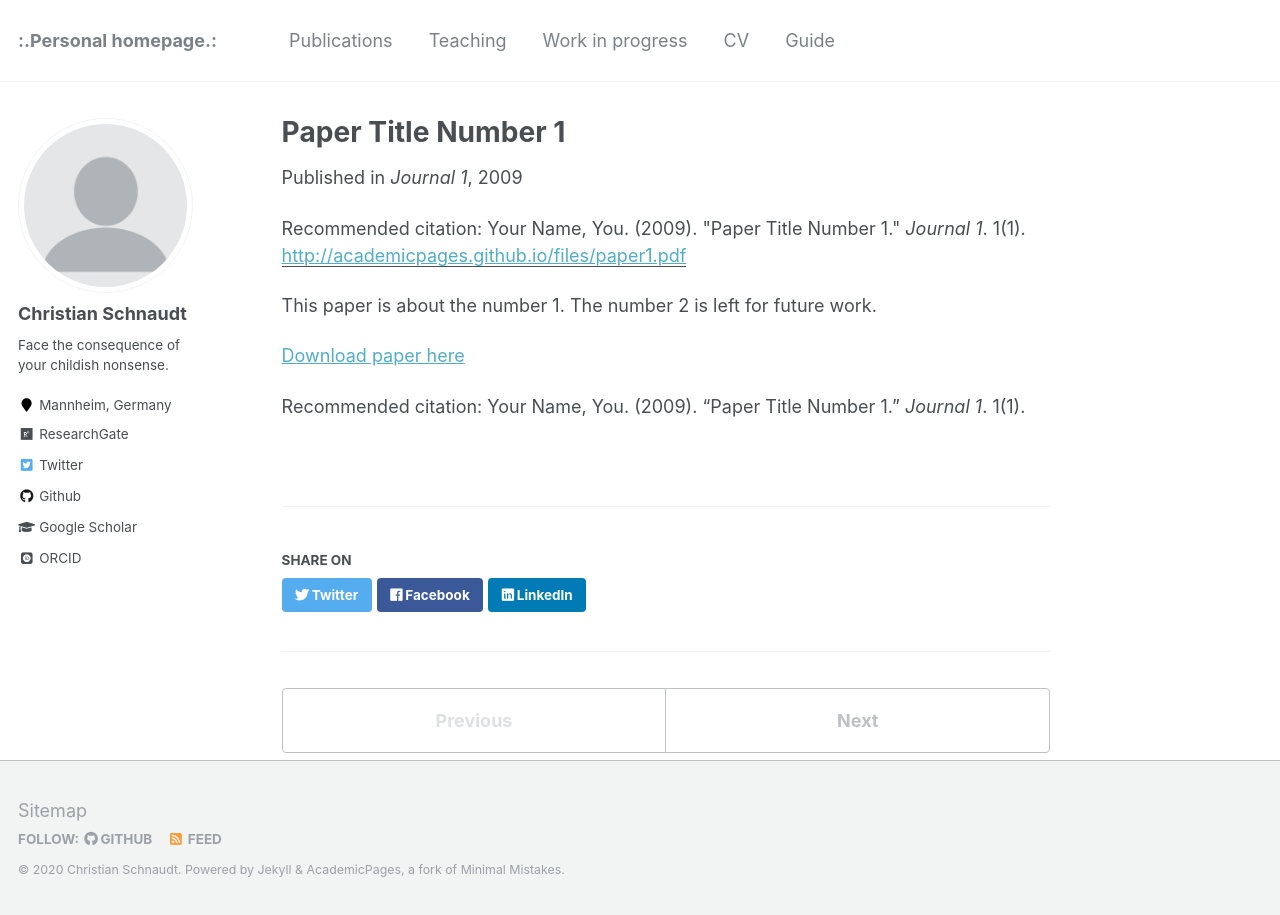
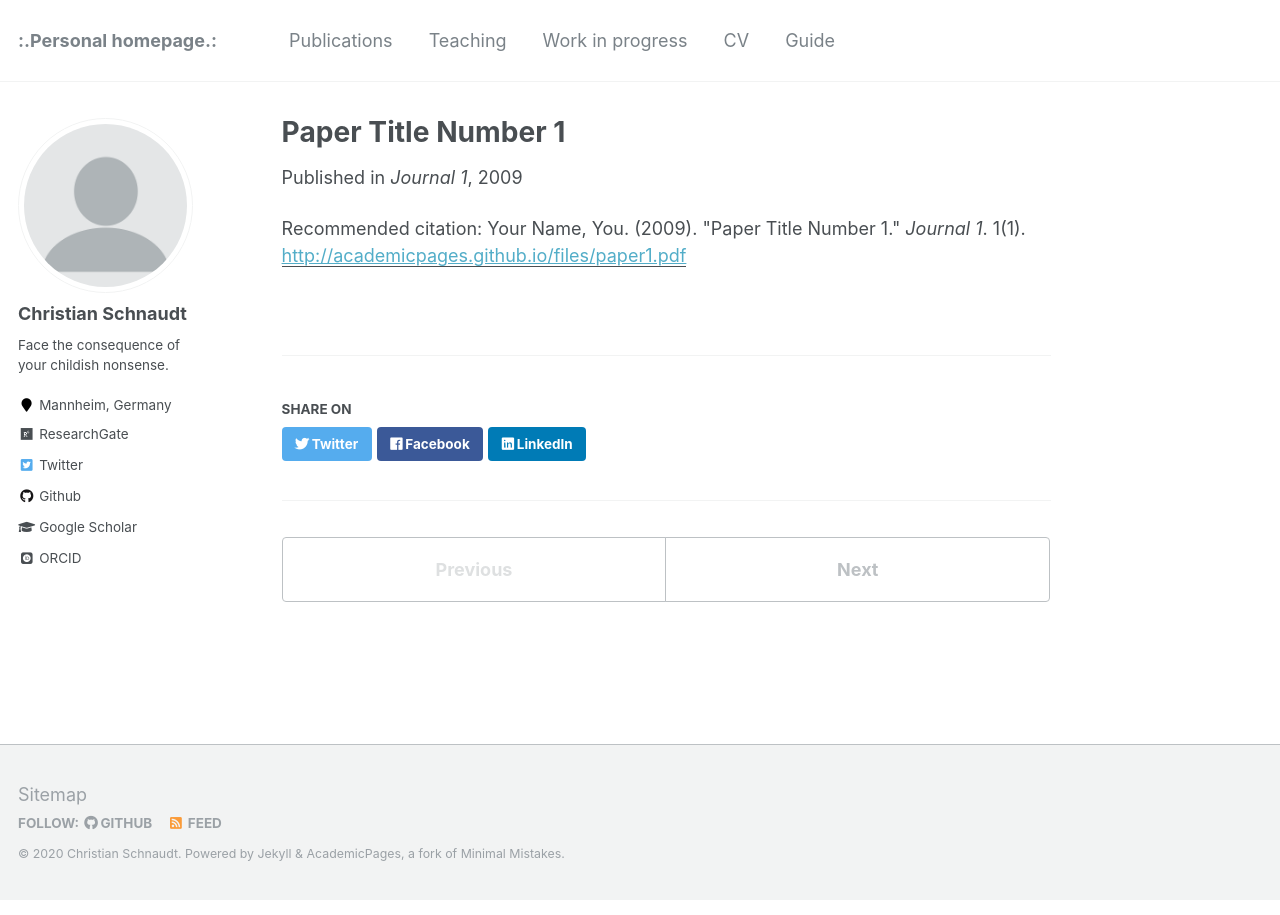
Before and after one commit to cschnaudt/cschnaudt.github.io, a Jekyll site: the page built from _publications/2009-10-01-paper-title-number-1.md, in a window 1280 px wide. Built offline with Jekyll 4.4.1, drawn with Linux system fonts in a browser that asks for light colours; some web fonts are replaced.

Commit message:
Update 2009-10-01-paper-title-number-1.md

```diff
--- a/_publications/2009-10-01-paper-title-number-1.md
+++ b/_publications/2009-10-01-paper-title-number-1.md
@@ -8,8 +8,3 @@
 paperurl: 'http://academicpages.github.io/files/paper1.pdf'
 citation: 'Your Name, You. (2009). &quot;Paper Title Number 1.&quot; <i>Journal 1</i>. 1(1).'
 ---
-This paper is about the number 1. The number 2 is left for future work.
-
-[Download paper here](http://academicpages.github.io/files/paper1.pdf)
-
-Recommended citation: Your Name, You. (2009). "Paper Title Number 1." <i>Journal 1</i>. 1(1).
```
